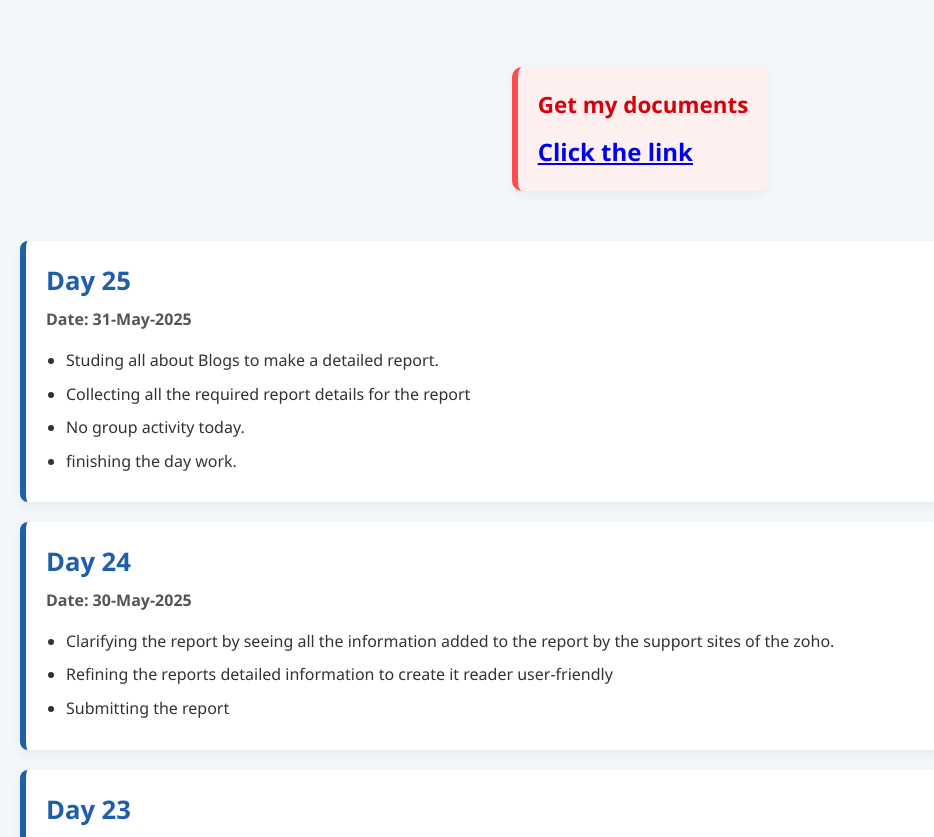
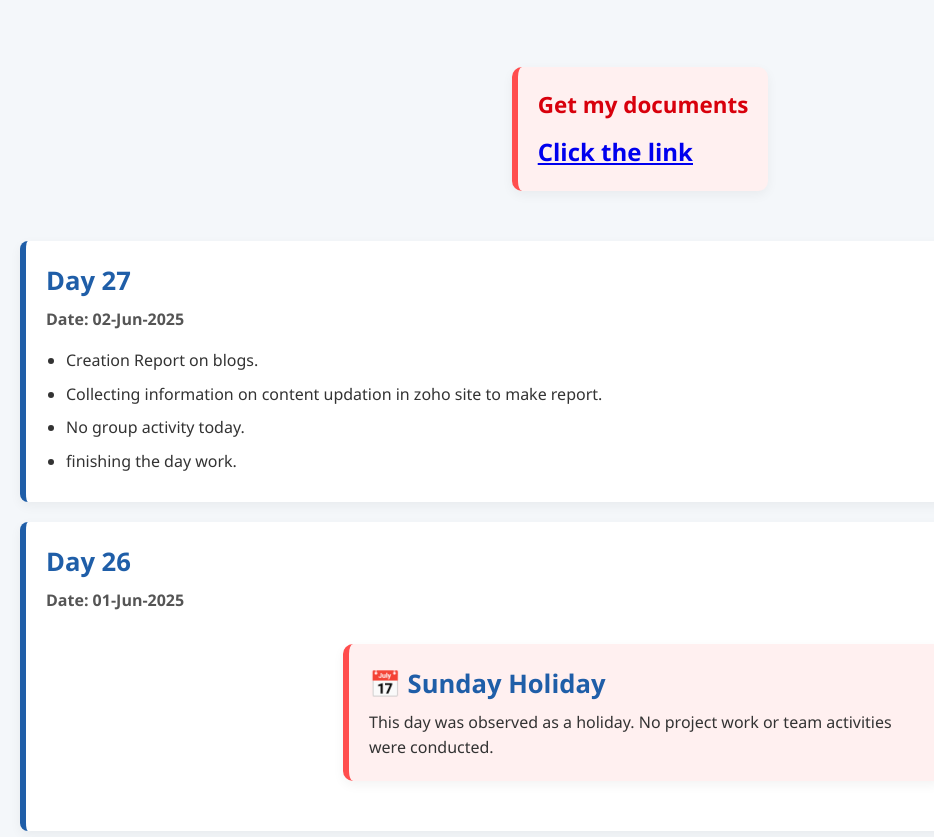
Before and after one commit to VishvijayPS/Internship-Report, a plain HTML site: page index.html in a window 1280 px wide. Shown: the part 115-952 px from the top of the page, without its empty margins (0-934 px from the left). Drawn offline with Linux system fonts and the light colour scheme.

Commit message:
Report updation of Day 27

```diff
--- a/index.html
+++ b/index.html
@@ -28,6 +28,34 @@
           ><h2>Click the link</h2></a
         >
       </div>
+
+      <!-- Day 27 -->
+      <section class="day-report">
+        <h2>Day 27</h2>
+        <h3>Date: 02-Jun-2025</h3>
+        <ul>
+          <li>Creation Report on blogs.</li>
+          <li>
+            Collecting information on content updation in zoho site to make
+            report.
+          </li>
+          <li>No group activity today.</li>
+          <li>finishing the day work.</li>
+        </ul>
+      </section>
+
+      <!-- Day 26 -->
+      <section class="day-report">
+        <h2>Day 26</h2>
+        <h3>Date: 01-Jun-2025</h3>
+        <div class="holiday-info">
+          <h2>📅 Sunday Holiday</h2>
+          <p>
+            This day was observed as a holiday. No project work or team
+            activities were conducted.
+          </p>
+        </div>
+      </section>
 
       <!-- Day 25 -->
       <section class="day-report">
```
